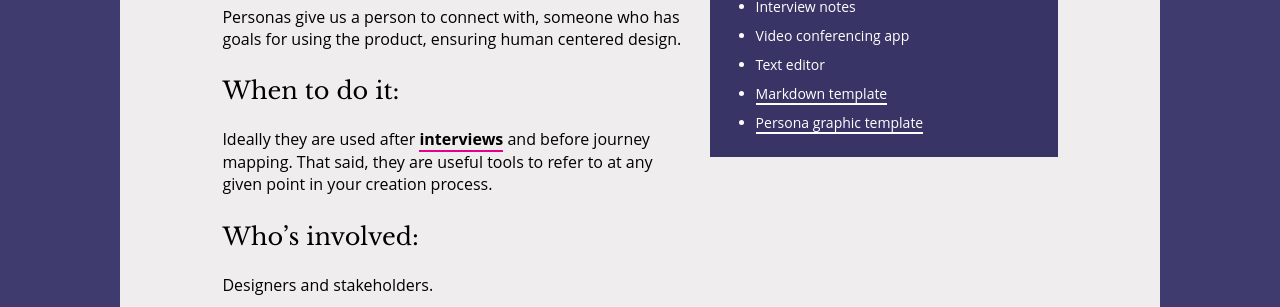
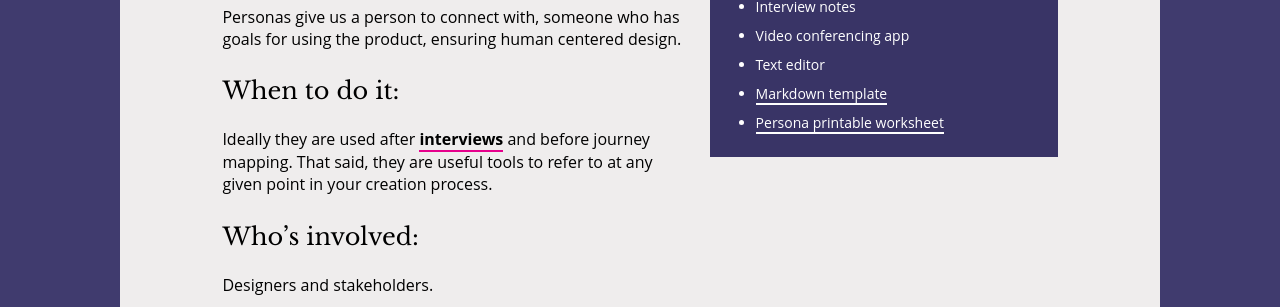
Before and after one commit to open-design-kit/opendesignkit, a Jekyll site: the page built from _methods/Personas.md, in a window 1280 px wide and 900 px high. Shown: the part 414-721 px from the top of the window. Built offline with Jekyll 4.4.1, drawn with Linux system fonts in a browser that asks for light colours.

Commit message:
added the updated links and tweaked language a touch

```diff
--- a/_methods/Personas.md
+++ b/_methods/Personas.md
@@ -8,8 +8,8 @@
     - Interview notes
     - Video conferencing app
     - Text editor
-    - <a href="https://github.com/bocoup/workshop-training-design/blob/master/handouts/persona-template.md">Markdown template</a>
-    -  <a href="https://github.com/bocoup/workshop-training-design/blob/master/handouts/persona-worksheet.png"> Persona graphic template</a>
+    - <a href="https://github.com/bocoup/opendesignkit/resource-materials/persona-template.md">Markdown template</a>
+    -  <a href="https://github.com/bocoup/opendesignkit/resource-materials/persona-worksheet.png"> Persona printable worksheet</a>
 
 ---
 
@@ -35,7 +35,7 @@
 
 2. Using your interview notes, create one or two personas to represent your core users. Each should have a slightly different story and use case.
 
-3. Write down a description for each persona. While [this template](https://github.com/bocoup/workshop-training-design/blob/master/handouts/persona-worksheet.png) or [this markdown one](https://github.com/bocoup/workshop-training-design/blob/master/handouts/persona-template.md) might be a useful tool to help you, a persona should generally include:
+3. Write down a description for each persona. While [this template](/resource-materials/persona-worksheet.png) or [this markdown one](/resource-materials/persona-template.md) might be a useful tool to help you, a persona should generally include:
 
     - Name
     - Age, gender
```
